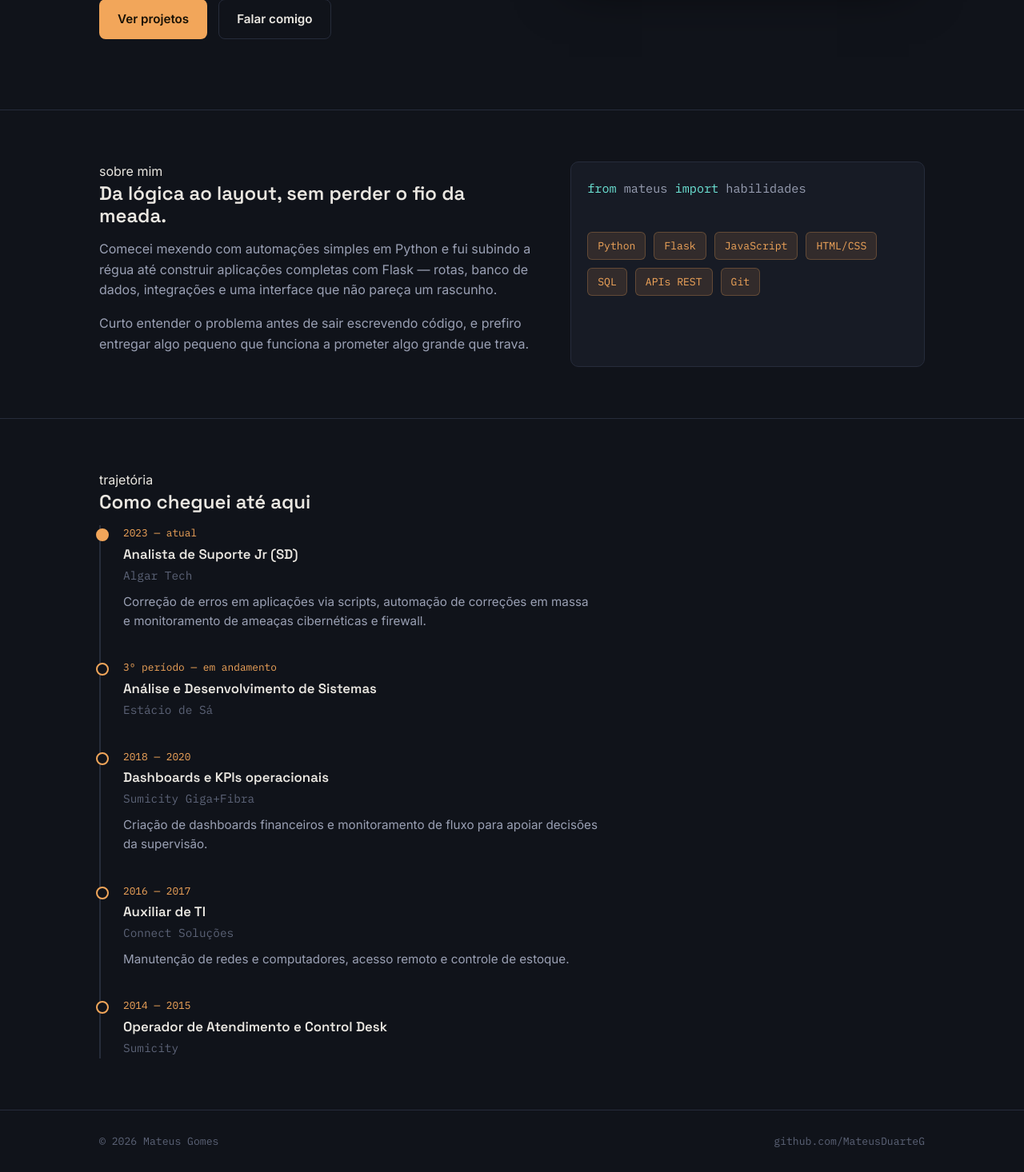
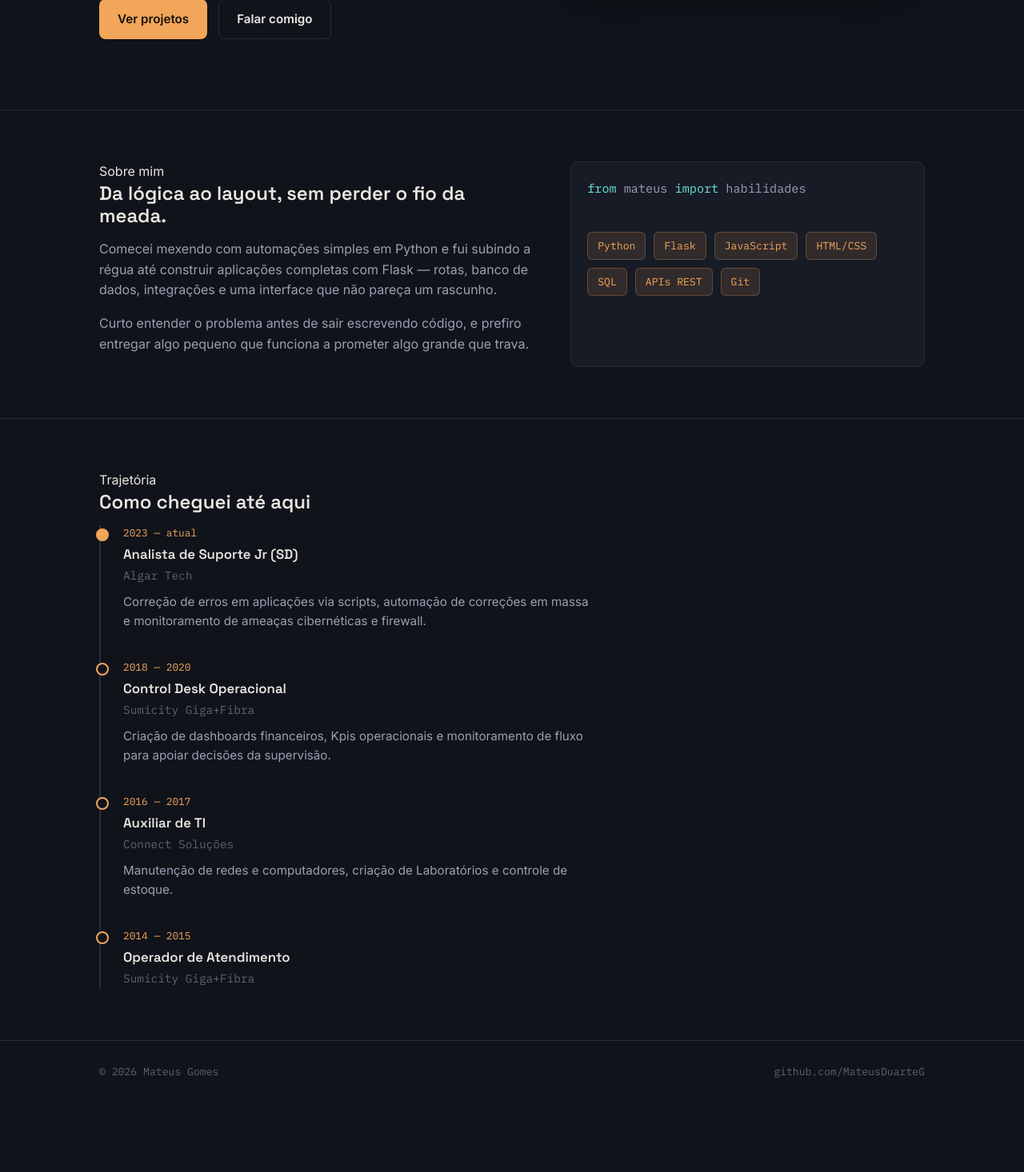
Before and after one commit to MateusDuarteG/VscodeSite, a Flask app: page / in a window 1280 px wide. Shown: the part 537-2003 px from the top of the page at 80% size. After the commit the page ends 1885 px from the top, so only its background shows below. Run offline with Flask 3, Linux system fonts and the light colour scheme.

Commit message:
alteracao tragetoria

```diff
--- a/templates/index.html
+++ b/templates/index.html
@@ -47,7 +47,7 @@
 <section class="section">
   <div class="wrap about-grid">
     <div>
-      <span class="kicker">sobre mim</span>
+      <span class="kicker">Sobre mim</span>
       <h2>Da lógica ao layout, sem perder o fio da meada.</h2>
       <p>
         Comecei mexendo com automações simples em Python e fui subindo a régua
@@ -77,7 +77,7 @@
 
 <section class="section">
   <div class="wrap">
-    <span class="kicker">trajetória</span>
+    <span class="kicker">Trajetória</span>
     <h2>Como cheguei até aqui</h2>
     <div class="timeline">
       <div class="timeline-item current">
@@ -88,29 +88,23 @@
       </div>
 
       <div class="timeline-item">
-        <span class="timeline-period">3º período — em andamento</span>
-        <h3>Análise e Desenvolvimento de Sistemas</h3>
-        <span class="timeline-org">Estácio de Sá</span>
-      </div>
-
-      <div class="timeline-item">
         <span class="timeline-period">2018 — 2020</span>
-        <h3>Dashboards e KPIs operacionais</h3>
+        <h3>Control Desk Operacional</h3>
         <span class="timeline-org">Sumicity Giga+Fibra</span>
-        <p>Criação de dashboards financeiros e monitoramento de fluxo para apoiar decisões da supervisão.</p>
+        <p>Criação de dashboards financeiros, Kpis operacionais e monitoramento de fluxo para apoiar decisões da supervisão.</p>
       </div>
 
       <div class="timeline-item">
         <span class="timeline-period">2016 — 2017</span>
         <h3>Auxiliar de TI</h3>
         <span class="timeline-org">Connect Soluções</span>
-        <p>Manutenção de redes e computadores, acesso remoto e controle de estoque.</p>
+        <p>Manutenção de redes e computadores, criação de Laboratórios e controle de estoque.</p>
       </div>
 
       <div class="timeline-item">
         <span class="timeline-period">2014 — 2015</span>
-        <h3>Operador de Atendimento e Control Desk</h3>
-        <span class="timeline-org">Sumicity</span>
+        <h3>Operador de Atendimento</h3>
+        <span class="timeline-org">Sumicity Giga+Fibra</span>
       </div>
     </div>
   </div>
```
